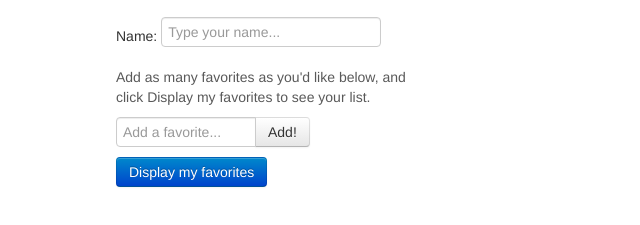
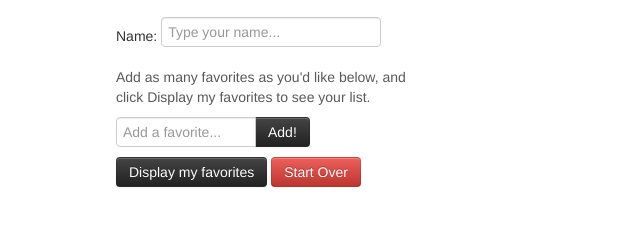
Before and after one commit to ZanderSparrow/jQuery_favs, a plain HTML site: page index.html in a window 1280 px wide. Shown: the part 135-360 px from the top of the page, without its empty margins (74-714 px from the left). Drawn offline with Linux system fonts and the light colour scheme.

Commit message:
add start over button and adjust button colors

```diff
--- a/index.html
+++ b/index.html
@@ -25,9 +25,10 @@
               <span class="help-block">Add as many favorites as you'd like below, and click <span class="btn-name">Display my favorites</span> to see your list.</span>
               <div class="input-append">
                 <input class="span2" id="appendInputButton" type="text" placeholder="Add a favorite...">
-                <button class="btn" id="add" type="button">Add!</button>
+                <button class="btn btn-inverse" id="add" type="button">Add!</button>
               </div>
-              <button type="submit" class="btn btn-primary" id="submit">Display my favorites</button>
+              <button type="submit" class="btn btn-inverse" id="submit">Display my favorites</button>
+              <button type="submit" class="btn btn-danger" id="clear">Start Over</button>
             </fieldset>
           </form>
         </div>
```
